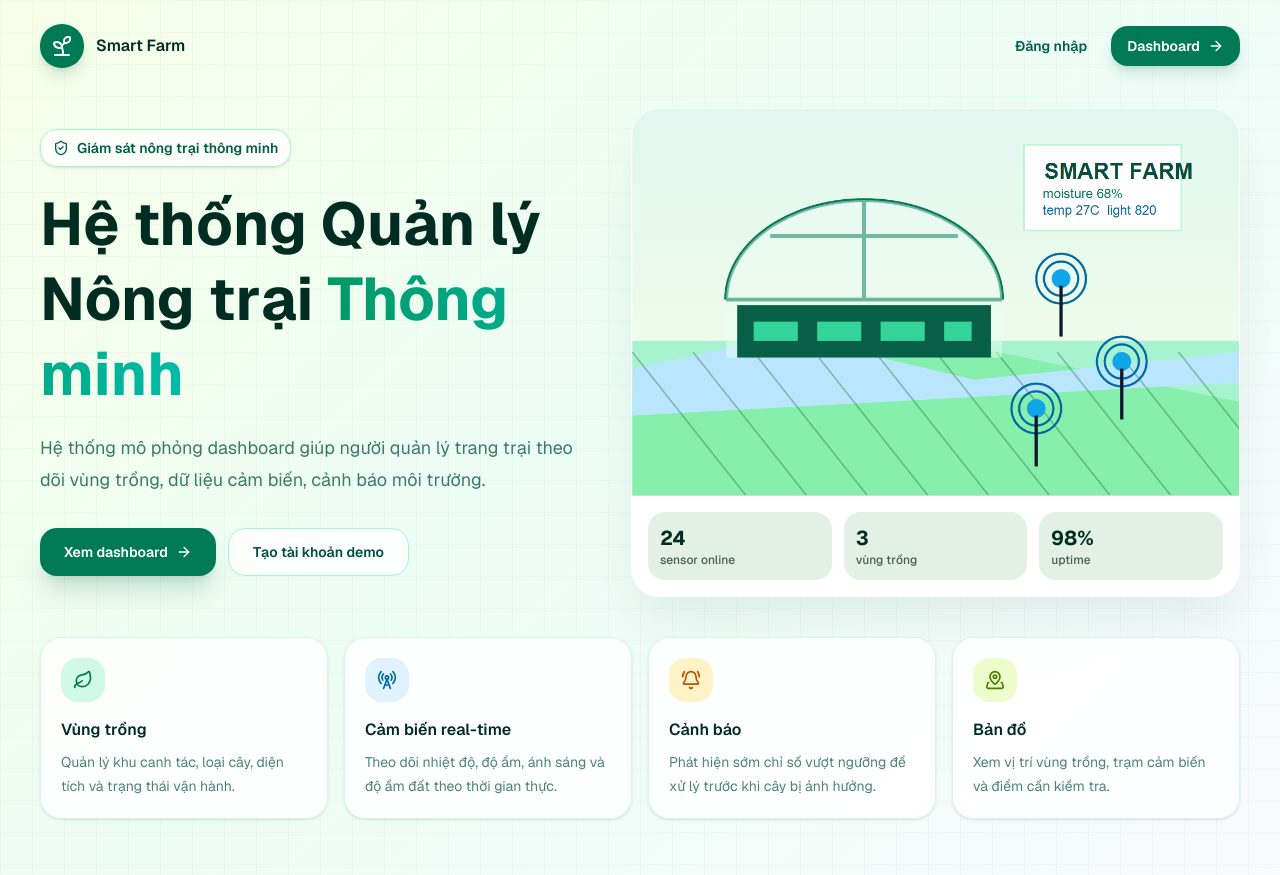
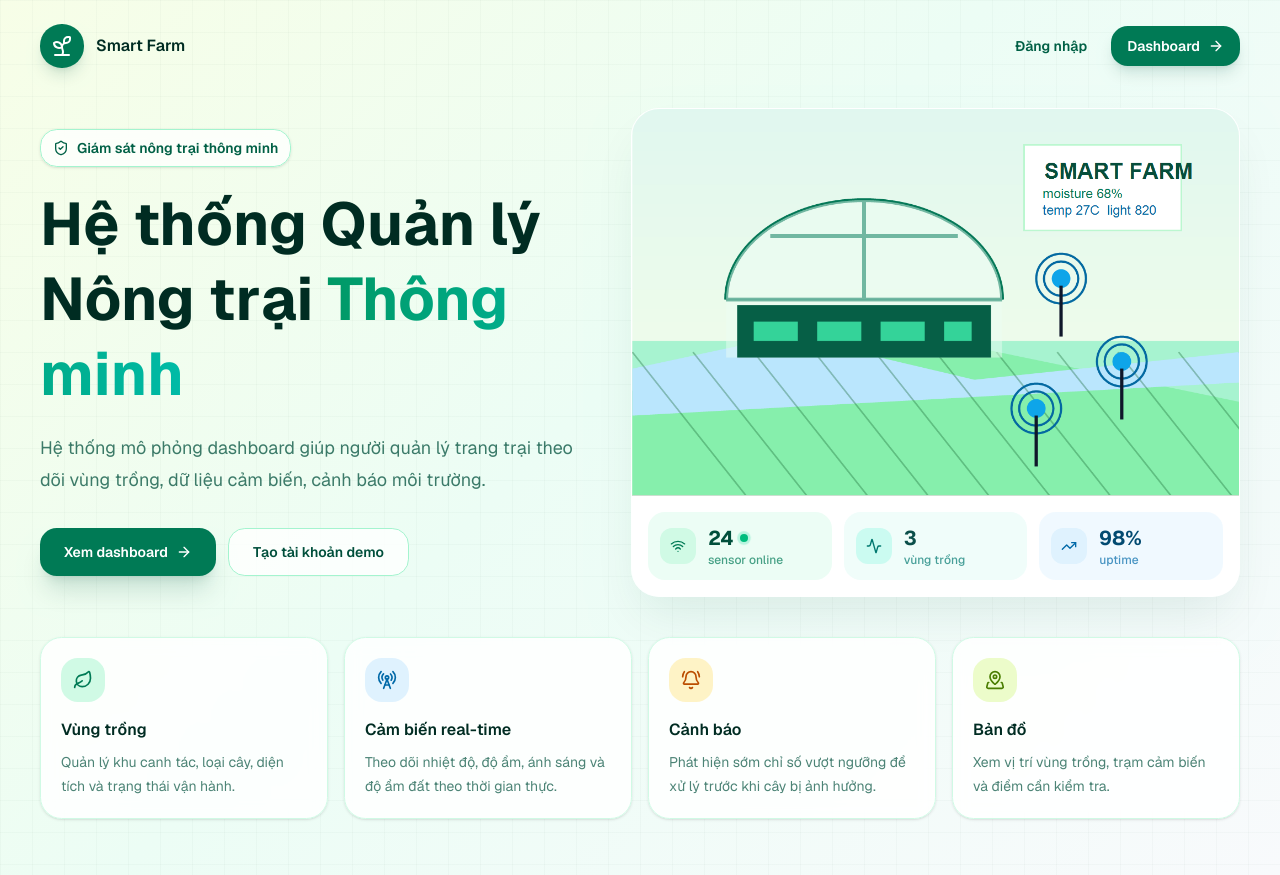
Before and after one commit to athanhneee/agriculture-and-environment, a Next.js app in the folder apps/frontend/: page / in a window 1280 px wide. Built offline with nearby package versions, Linux system fonts and the light colour scheme; no server answers.

Commit message:
style(homepage): enhance stat bar with icons, colors, and live ping indicator for sensor count

```diff
--- a/apps/frontend/src/app/page.tsx
+++ b/apps/frontend/src/app/page.tsx
@@ -2,12 +2,15 @@ import { cookies } from "next/headers";
 import Image from "next/image";
 import Link from "next/link";
 import {
+  Activity,
   BellRing,
   Leaf,
   MapPinned,
   RadioTower,
   ShieldCheck,
   Sprout,
+  TrendingUp,
+  Wifi,
 } from "lucide-react";
 
 import {
@@ -98,18 +101,44 @@ export default async function HomePage() {
                 className="aspect-[11/7] w-full object-cover"
               />
               <div className="grid gap-3 border-t bg-white/90 p-4 dark:border-white/10 dark:bg-emerald-950/80 sm:grid-cols-3">
-                {[
-                  ["24", "sensor online"],
-                  ["3", "vùng trồng"],
-                  ["98%", "uptime"],
-                ].map(([value, label]) => (
-                  <div key={label} className="rounded-xl bg-muted p-3">
-                    <p className="text-xl font-bold">{value}</p>
-                    <p className="text-xs font-medium text-muted-foreground">
-                      {label}
-                    </p>
+                {/* Stat 1: Sensor online với live dot nhấp nháy */}
+                <div className="flex items-center gap-3 rounded-xl bg-emerald-50 p-3 dark:bg-emerald-950/60">
+                  <span className="flex size-9 shrink-0 items-center justify-center rounded-lg bg-emerald-100 text-emerald-700 dark:bg-emerald-800/50 dark:text-emerald-300">
+                    <Wifi className="size-4" />
+                  </span>
+                  <div className="min-w-0">
+                    <div className="flex items-center gap-1.5">
+                      <p className="text-xl font-bold text-emerald-900 dark:text-emerald-50">24</p>
+                      <span className="relative flex size-2">
+                        <span className="absolute inline-flex h-full w-full animate-ping rounded-full bg-emerald-400 opacity-75" />
+                        <span className="relative inline-flex size-2 rounded-full bg-emerald-500" />
+                      </span>
+                    </div>
+                    <p className="text-xs font-medium text-emerald-700/70 dark:text-emerald-300/70">sensor online</p>
                   </div>
-                ))}
+                </div>
+
+                {/* Stat 2: Vùng trồng */}
+                <div className="flex items-center gap-3 rounded-xl bg-teal-50 p-3 dark:bg-teal-950/60">
+                  <span className="flex size-9 shrink-0 items-center justify-center rounded-lg bg-teal-100 text-teal-700 dark:bg-teal-800/50 dark:text-teal-300">
+                    <Activity className="size-4" />
+                  </span>
+                  <div className="min-w-0">
+                    <p className="text-xl font-bold text-teal-900 dark:text-teal-50">3</p>
+                    <p className="text-xs font-medium text-teal-700/70 dark:text-teal-300/70">vùng trồng</p>
+                  </div>
+                </div>
+
+                {/* Stat 3: Uptime */}
+                <div className="flex items-center gap-3 rounded-xl bg-sky-50 p-3 dark:bg-sky-950/60">
+                  <span className="flex size-9 shrink-0 items-center justify-center rounded-lg bg-sky-100 text-sky-700 dark:bg-sky-800/50 dark:text-sky-300">
+                    <TrendingUp className="size-4" />
+                  </span>
+                  <div className="min-w-0">
+                    <p className="text-xl font-bold text-sky-900 dark:text-sky-50">98%</p>
+                    <p className="text-xs font-medium text-sky-700/70 dark:text-sky-300/70">uptime</p>
+                  </div>
+                </div>
               </div>
             </div>
           </div>
```
